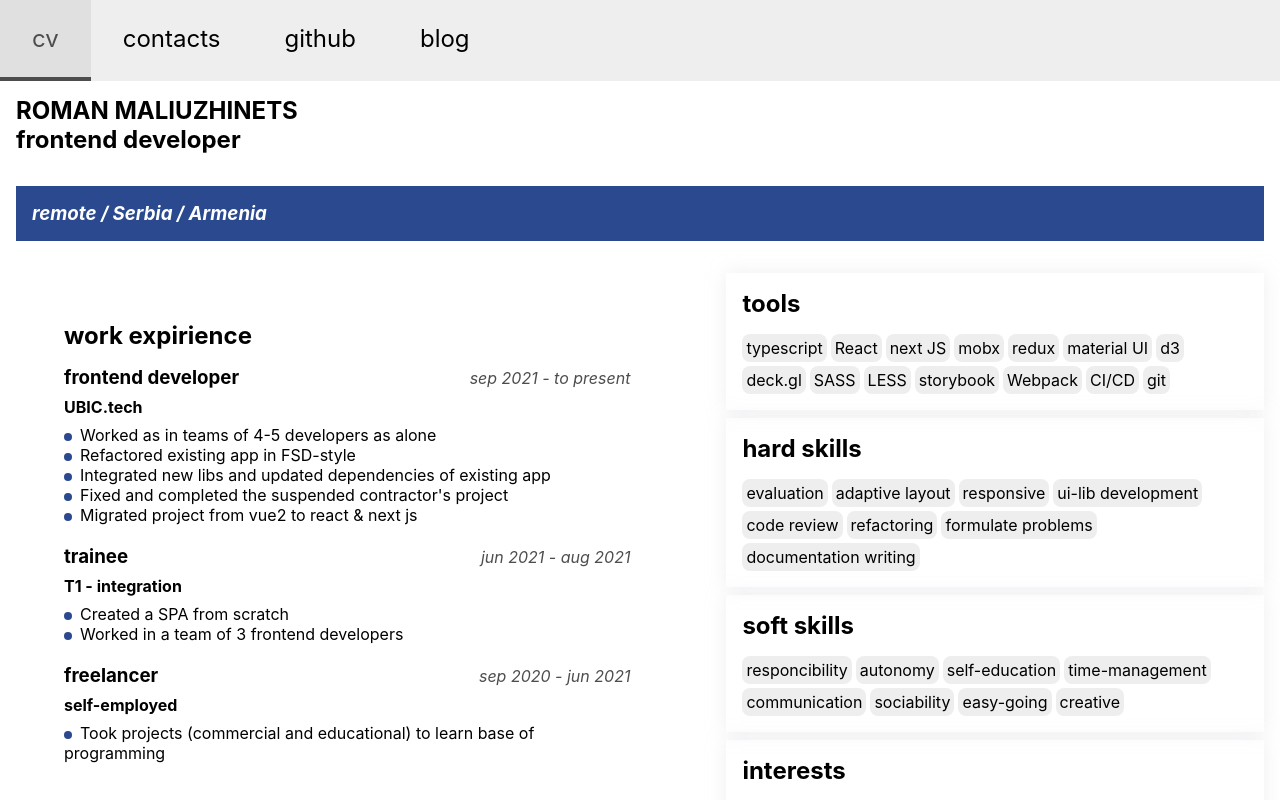
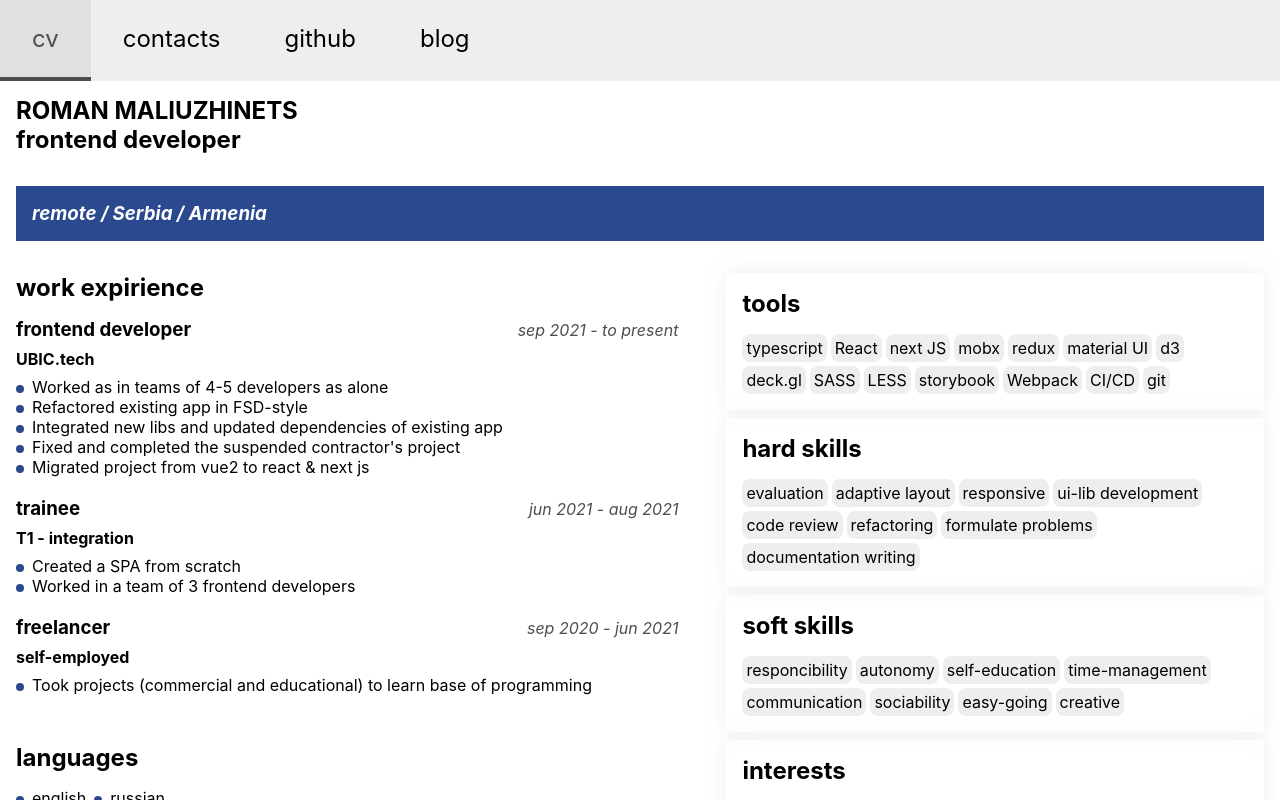
Before and after one commit to janglz/cv, a React app: page / in a window 1280 px wide. Built offline with nearby package versions, Linux system fonts and the light colour scheme.

Commit message:
fix cv desktop margins

```diff
--- a/src/pages/MainPage/styles.module.scss
+++ b/src/pages/MainPage/styles.module.scss
@@ -154,7 +154,6 @@ $contacts-wrapper-height: calc(100vh - $header-height);
 @media (min-width: 900px) {
   .cv .col1 {
     flex: 1 1 50%;
-    padding: 3rem;
   }
 
   .cvWrapper {
```
